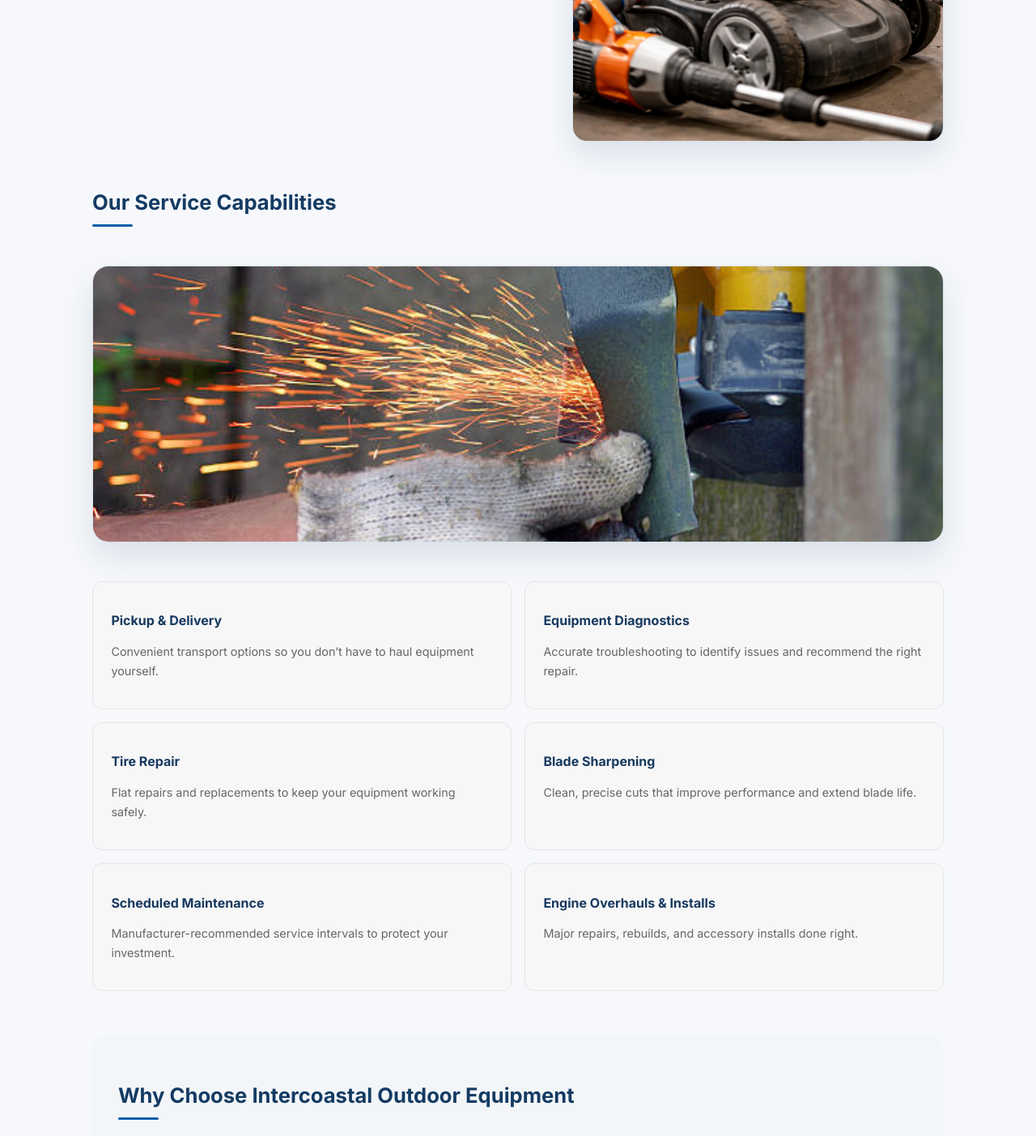
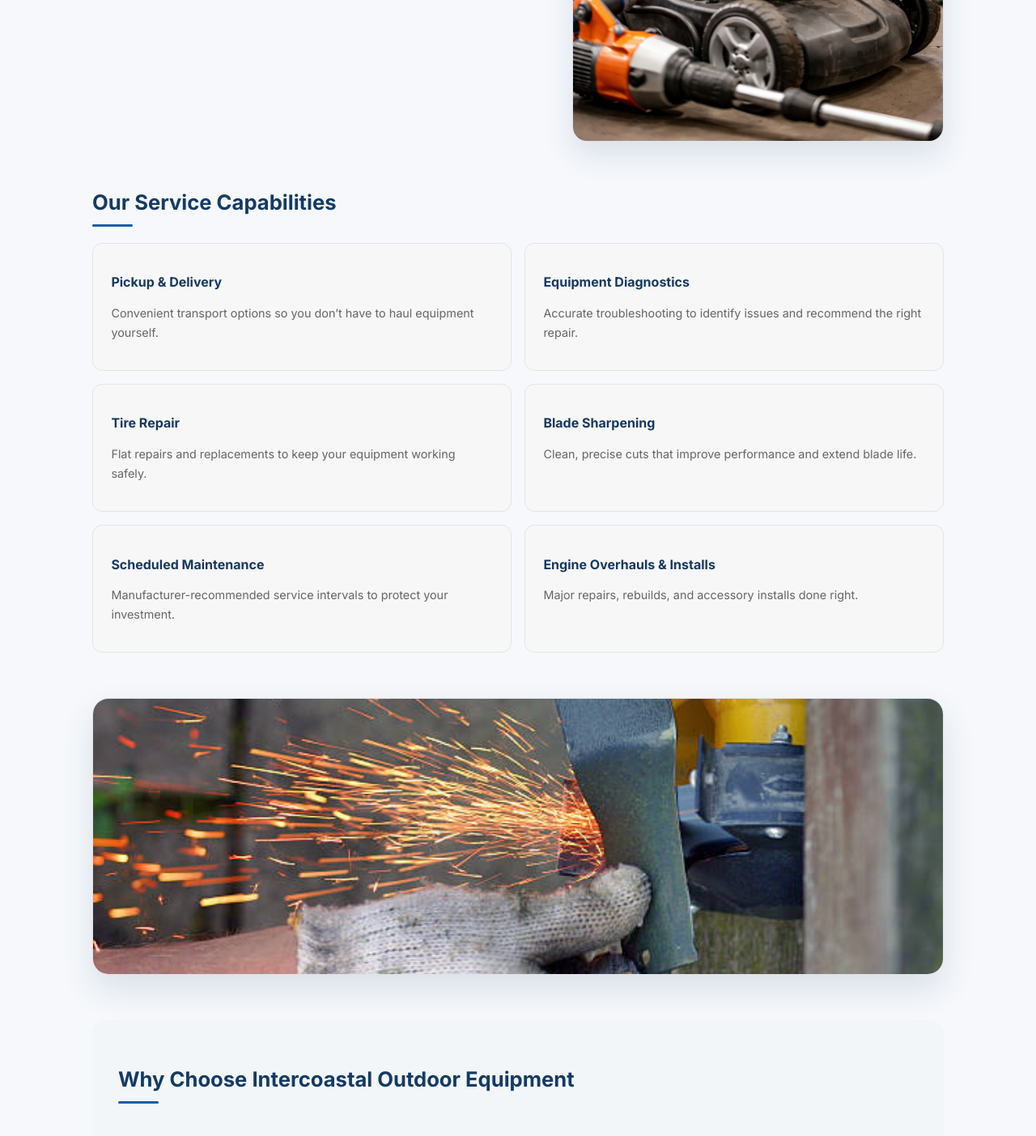
Before and after one commit to TanyaA318/intercoastal-website, a React (Vite) app: page /service in a window 1280 px wide. Shown: the part 649-2052 px from the top of the page at 81% size. Built offline with nearby package versions, Linux system fonts and the light colour scheme.

Commit message:
Update Service.jsx

```diff
--- a/src/Service.jsx
+++ b/src/Service.jsx
@@ -30,15 +30,7 @@ export default function Service() {
       <section className="service-section">
         <h2>Our Service Capabilities</h2>
 
-        <section className="service-image-break">
-  <img
-    src="/blade.jpg"
-    alt="Lawn mower blade sharpening and service"
-    className="service-break-image"
-  />
-</section>
-
-        <div className="service-grid">
+          <div className="service-grid">
           <div className="service-item">
             <h3>Pickup & Delivery</h3>
             <p>Convenient transport options so you don’t have to haul equipment yourself.</p>
@@ -70,6 +62,14 @@ export default function Service() {
           </div>
         </div>
       </section>
+
+         <section className="service-image-break">
+  <img
+    src="/blade.jpg"
+    alt="Lawn mower blade sharpening and service"
+    className="service-break-image"
+  />
+</section>
 
       {/* WHY CHOOSE US */}
       <section className="service-section alt">
```
